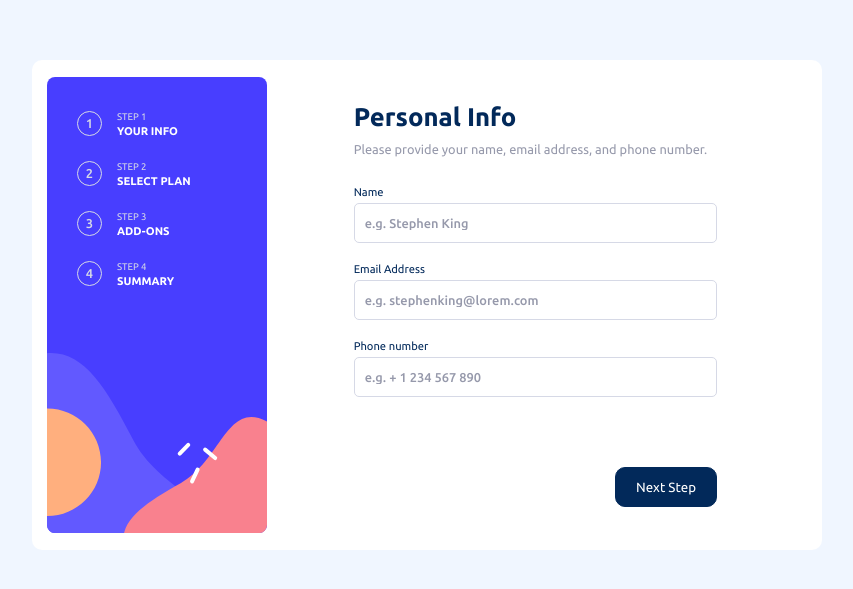
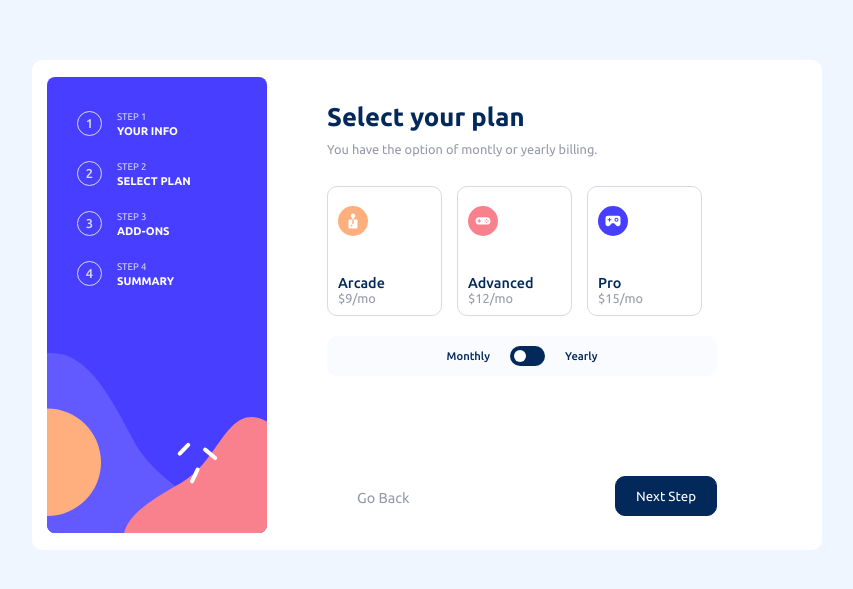
Before and after one commit to MatheusGh0st/FrontEndMentor-Challenges, a React (Create React App) app in the folder mult-step-form/: page / in a window 1280 px wide. Shown: the part 105-694 px from the top of the page, without its empty margins (223-1076 px from the left). Built offline with nearby package versions, Linux system fonts and the light colour scheme.

Commit message:
finish second screen css

```diff
--- a/mult-step-form/src/App.jsx
+++ b/mult-step-form/src/App.jsx
@@ -1,6 +1,7 @@
 import { BrowserRouter, Routes, Route } from 'react-router-dom';
 import Layout from './components/Layout';
 import PersonalInfo from './components/PersonalInfo';
+import SelectPlan from "./components/SelectPlan";
 import './App.css';
 
 function App() {
@@ -8,6 +9,7 @@ function App() {
     <BrowserRouter>
       <Routes>
         <Route path='/' element={<Layout />}>
+          <Route index element={<SelectPlan/>} />
           <Route index element={<PersonalInfo />} />
         </Route>
       </Routes>
--- /dev/null
+++ b/mult-step-form/src/components/SelectPlan.css
@@ -0,0 +1,200 @@
+:root {
+    --marine-blue: hsl(213, 96%, 18%);
+    --purplish-blue: hsl(243, 100%, 62%);
+    --pastel-blue: hsl(228, 100%, 84%);
+    --light-blue: hsl(206, 94%, 87%);
+    --strawberry-red: hsl(354, 84%, 57%);
+    --cool-gray: hsl(231, 11%, 63%);
+    --light-gray: hsl(229, 24%, 87%);
+    --magnolia: hsl(217, 100%, 97%);
+    --alabaster: hsl(231, 100%, 99%);
+    --white: hsl(0, 0%, 100%);
+}
+
+@font-face {
+    font-family: UbuntuRegular;
+    src: url("../assets/fonts/Ubuntu-Regular.ttf");
+}
+
+@font-face {
+    font-family: UbuntuMedium;
+    src: url("../assets/fonts/Ubuntu-Medium.ttf");
+}
+
+@font-face {
+    font-family: UbuntuBold;
+    src: url("../assets/fonts/Ubuntu-Bold.ttf");
+}
+
+.select-plan-container {
+    display: flex;
+    flex-direction: column;
+    flex-wrap: nowrap;
+    justify-content: flex-start;
+    align-items: flex-start;
+    align-content: flex-start;
+    padding: 15px 95px 15px 55px;
+}
+
+.title-subtitle-containter {
+    flex: 2;
+}
+
+.plans-container {
+    display: flex;
+    flex-direction: row;
+    flex-wrap: nowrap;
+    justify-content: flex-start;
+    align-items: flex-start;
+    align-content: flex-start;
+    margin: 0px;
+    padding: 0px;
+}
+
+p {
+    margin: 0px;
+    font-family: UbuntuRegular;
+    font-size: 0.8rem;
+    color: var(--cool-gray);
+}
+
+span {
+    font-family: UbuntuMedium;
+    font-size: 0.9rem;
+    color: var(--marine-blue);
+}
+
+.mon-year-container > span {
+    padding: 20px;
+    font-size: 0.7rem;
+}
+
+.plan-container {
+    display: flex;
+    flex-direction: column;
+    flex-wrap: nowrap;
+    justify-content: flex-end;
+    align-items: stretch;
+    align-content: stretch;
+    margin: 10px 15px 10px 0px;
+    padding: 10px 10px 10px 10px;
+    border-radius: 10px;
+    border: 1px solid var(--light-gray);
+    width: 115px;
+    height: 130px;
+}
+
+.plan-container> :first-child {
+    flex-grow: 1;
+    padding-bottom: 30px;
+}
+
+.plan-container:focus {
+    outline: 1px solid var(--purplish-blue);
+}
+
+.plan-container:hover {
+    opacity: 0.8;
+    cursor: pointer;
+}
+
+.plan-container:active {
+    background-color: var(--light-blue);
+}
+
+img {
+    width: 30px;
+    height: 30px;
+}
+
+.mon-year-container {
+    display: flex;
+    flex-direction: row;
+    flex-wrap: nowrap;
+    justify-content: center;
+    align-items: center;
+    align-content: center;
+    width: 100%;
+    height: 40px;
+    border-radius: 10px;
+    background-color: var(--alabaster);
+    margin: 10px 0px;
+}
+
+.btn-container {
+    display: flex;
+    flex-direction: row;
+    flex-wrap: nowrap;
+    justify-content: space-between;
+    align-items: flex-end;
+    align-content: flex-end;
+    width: 100%;
+    height: 140px;
+}
+
+.switch-mon-year {
+    position: relative;
+    display: inline-block;
+    width: 35px;
+    height: 20px;
+}
+
+a {
+    font-family: UbuntuRegular;
+    color: var(--cool-gray);
+    margin: 10px 0px 10px 10px;
+    padding: 5px 20px 10px 20px;
+    font-size: 0.9rem;
+}
+
+a:hover {
+    opacity: 0.9;
+    cursor: pointer;
+}
+
+
+.switch-mon-year input {
+    opacity: 0;
+    width: 0;
+    height: 0;
+}
+
+.slider {
+    position: absolute;
+    cursor: pointer;
+    top: 0;
+    left: 0;
+    right: 0;
+    bottom: 0;
+    background-color: var(--marine-blue);
+    -webkit-transition: .4s;
+    transition: .4s;
+    border-radius: 20px;
+}
+
+.slider:before {
+    position: absolute;
+    content: "";
+    height: 12px;
+    width: 12px;
+    left: 4px;
+    bottom: 4px;
+    background-color: white;
+    -webkit-transition: .4s;
+    transition: .4s;
+    border-radius: 50%;
+}
+
+input:checked+.slider {
+    background-color: var(--marine-blue);
+}
+
+input:focus+.slider {
+    box-shadow: 0 0 1px var(--marine-blue);
+}
+
+input:checked+.slider:before {
+    -webkit-transform: translateX(15px);
+    -ms-transform: translateX(15px);
+    transform: translateX(15px);
+}
--- /dev/null
+++ b/mult-step-form/src/components/SelectPlan.jsx
@@ -0,0 +1,45 @@
+import React from "react";
+import "./SelectPlan.css";
+import iconArcade from "../assets/images/icon-arcade.svg";
+import iconAdvanced from "../assets/images/icon-advanced.svg";
+import iconPro from "../assets/images/icon-pro.svg";
+
+export default function SelectPlan() {
+    return (
+        <div className="select-plan-container">
+            <div className="title-subtitle-container">
+                <h1>Select your plan</h1>
+                <p>You have the option of montly or yearly billing.</p>
+            </div>
+            <div className="plans-container">
+                <div className="plan-container">
+                    <img src={iconArcade}></img>
+                    <span>Arcade</span>
+                    <p>$9/mo</p>
+                </div>
+                <div className="plan-container">
+                    <img src={iconAdvanced}></img>
+                    <span>Advanced</span>
+                    <p>$12/mo</p>
+                </div>
+                <div className="plan-container">
+                    <img src={iconPro}></img>
+                    <span>Pro</span>
+                    <p>$15/mo</p>
+                </div>
+            </div>
+            <div className="mon-year-container">
+                <span>Monthly</span>
+                <label className="switch-mon-year">
+                    <input type="checkbox"/>
+                    <span className="slider"></span>
+                </label>
+                <span>Yearly</span>
+            </div>
+            <div className="btn-container">
+                <a>Go Back</a>
+                <button className="form-submit">Next Step</button>
+            </div>
+        </div>
+    );
+}
```
